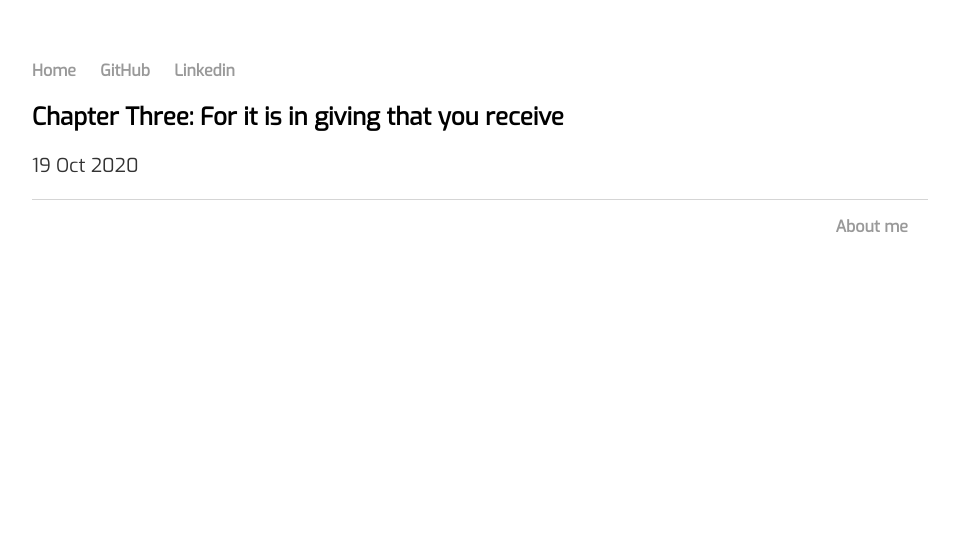
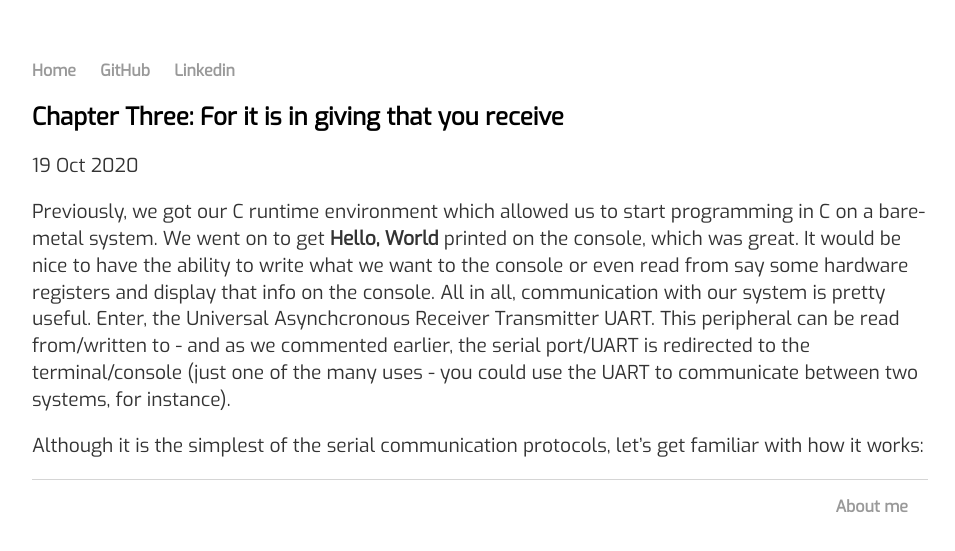
Before and after one commit to varun-venkatesh/varun-venkatesh.github.io, a Jekyll site: the page built from _posts/2020-10-19-bare-mtl-chapter3.md, in a window 1280 px wide. Shown: the top 551 px of the page, without its empty margins (160-1115 px from the left). Built offline with Jekyll 4.4.1, drawn with Linux system fonts in a browser that asks for light colours.

Commit message:
Update 2020-10-19-bare-mtl-chapter3.md

```diff
--- a/_posts/2020-10-19-bare-mtl-chapter3.md
+++ b/_posts/2020-10-19-bare-mtl-chapter3.md
@@ -3,3 +3,7 @@ layout: posts
 title: "Chapter Three: For it is in giving that you receive"
 date: 2020-10-19
 ---
+
+Previously, we got our C runtime environment which allowed us to start programming in C on a bare-metal system. We went on to get **Hello, World** printed on the console, which was great. It would be nice to have the ability to write what we want to the console or even read from say some hardware registers and display that info on the console. All in all, communication with our system is pretty useful. Enter, the Universal Asynchcronous Receiver Transmitter UART. This peripheral can be read from/written to - and as we commented earlier, the serial port/UART is redirected to the terminal/console (just one of the many uses - you could use the UART to communicate between two systems, for instance).
+
+Although it is the simplest of the serial communication protocols, let's get familiar with how it works:
```
